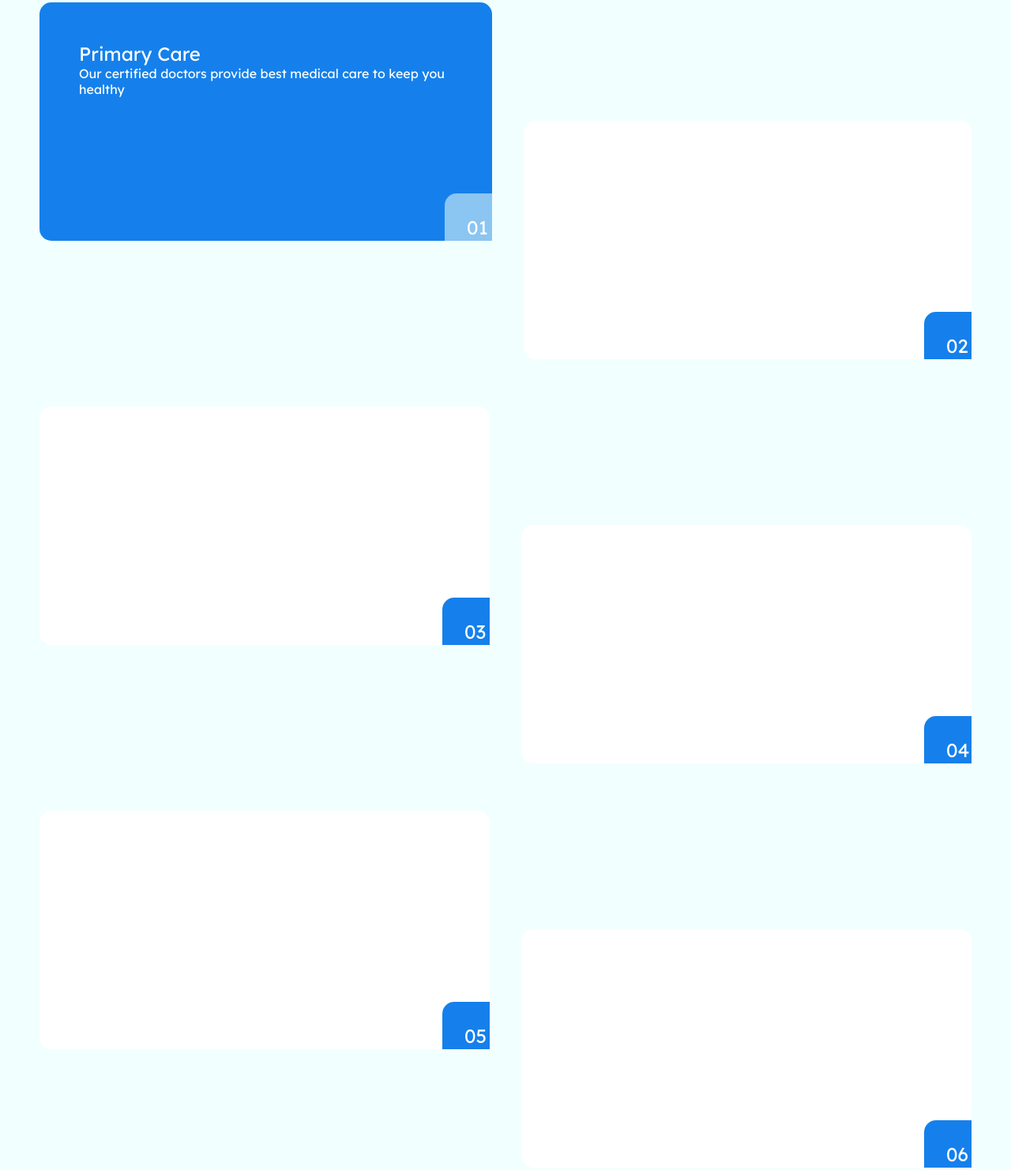
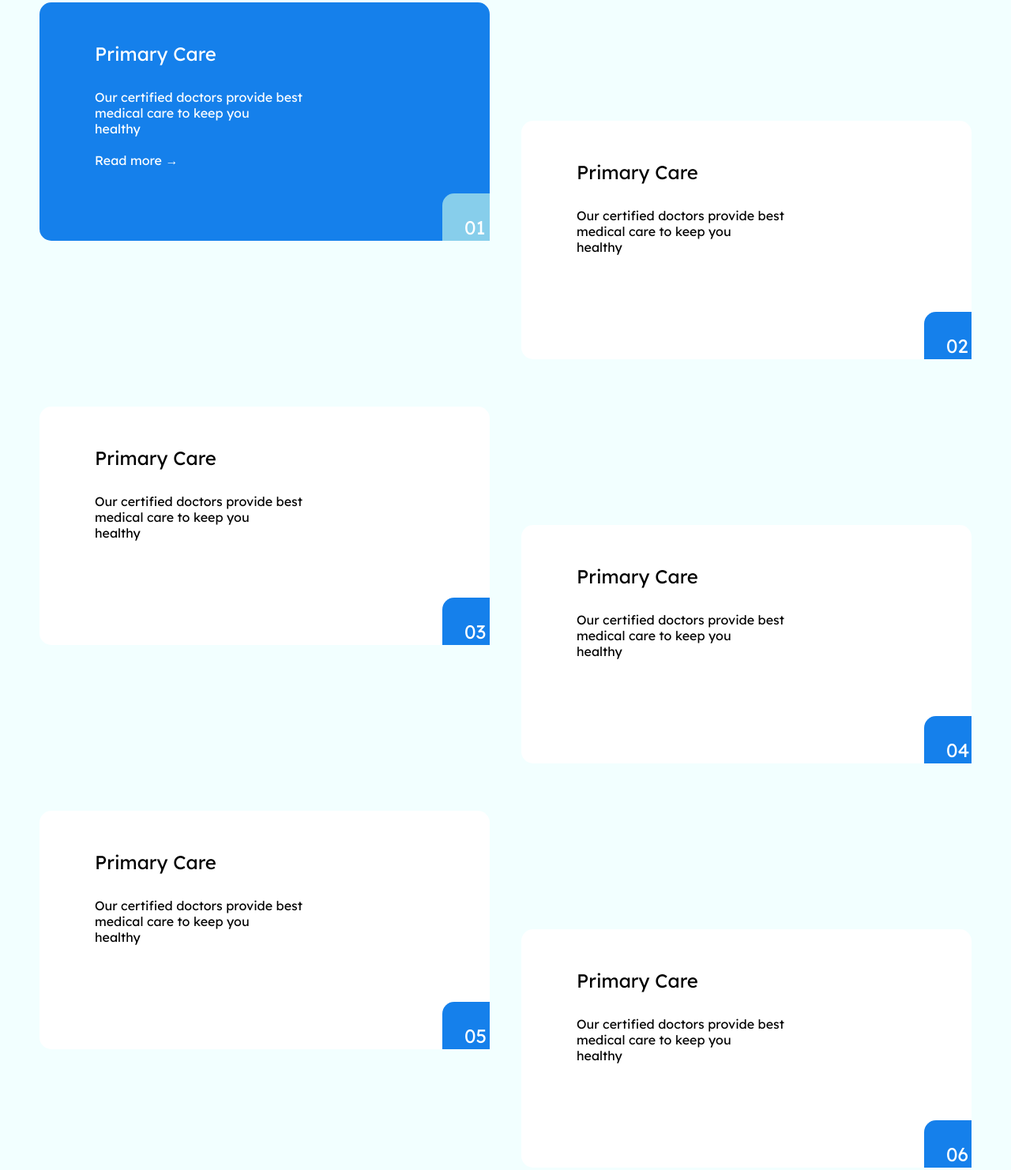
Before and after one commit to thetechrat/MedClinic, a plain HTML site: page index.html in a window 1280 px wide. Shown: the part 1229-2711 px from the top of the page at 79% size. Drawn offline with Linux system fonts and the light colour scheme; a web font is replaced by a local one.

Commit message:
card updates

```diff
--- a/css/main.css
+++ b/css/main.css
@@ -145,7 +145,7 @@ a {
 
 .card-b {
   background-color: #1580eb;
-  padding: 50px;
+  padding: 50px 70px;
   color: white;
   position: relative;
 }
@@ -173,10 +173,11 @@ a {
   border-radius: 15px 15px 0 15px;
   margin-bottom: 20px;
   position: relative;
+  padding: 50px 70px;
 }
 
 .card-no1 {
-  background-color: #8bc5f1;
+  background-color: skyblue;
   width: 60px;
   height: 60px;
   position: absolute;
@@ -203,6 +204,16 @@ a {
 
 .card-heading {
   font-size: x-large;
+}
+
+.card-info {
+  width: 300px;
+  padding: 30px 0 20px 0;
+}
+
+.rm {
+  padding-top: 20px;
+  color: white;
 }
 
 .schedule {
--- a/index.html
+++ b/index.html
@@ -245,30 +245,62 @@
         <div class="card-col">
           <div class="card-b one">
             <div class="card-heading">Primary Care</div>
-            <div>
-              Our certified doctors provide best medical care to keep you
+            <div class="card-info">
+              Our certified doctors provide best medical care to keep you <br />
               healthy
             </div>
-            <div></div>
+            <a href="" class="rm">Read more &rarr;</a>
             <div class="card-no1">01</div>
           </div>
           <div class="cards two">
+            <div class="card-heading">Primary Care</div>
+            <div class="card-info">
+              Our certified doctors provide best medical care to keep you <br />
+              healthy
+            </div>
+            <a href="" class="rm">Read more &rarr;</a>
             <div class="card-no">02</div>
           </div>
         </div>
         <div class="card-col">
           <div class="cards three">
+            <div class="card-heading">Primary Care</div>
+            <div class="card-info">
+              Our certified doctors provide best medical care to keep you <br />
+              healthy
+            </div>
+            <a href="" class="rm">Read more &rarr;</a>
             <div class="card-no">03</div>
           </div>
           <div class="cards four">
+            <div class="card-heading">Primary Care</div>
+            <div class="card-info">
+              Our certified doctors provide best medical care to keep you <br />
+              healthy
+            </div>
+            <a href="" class="rm">Read more &rarr;</a>
             <div class="card-no">04</div>
           </div>
         </div>
         <div class="card-col">
           <div class="cards five">
+            <div class="card-heading">Primary Care</div>
+            <div class="card-info">
+              Our certified doctors provide best medical care to keep you <br />
+              healthy
+            </div>
+            <a href="" class="rm">Read more &rarr;</a>
             <div class="card-no">05</div>
           </div>
-          <div class="cards six"><div class="card-no">06</div></div>
+          <div class="cards six">
+            <div class="card-heading">Primary Care</div>
+            <div class="card-info">
+              Our certified doctors provide best medical care to keep you <br />
+              healthy
+            </div>
+            <a href="" class="rm">Read more &rarr;</a>
+            <div class="card-no">06</div>
+          </div>
         </div>
       </section>
       <section class="schedule">
```
